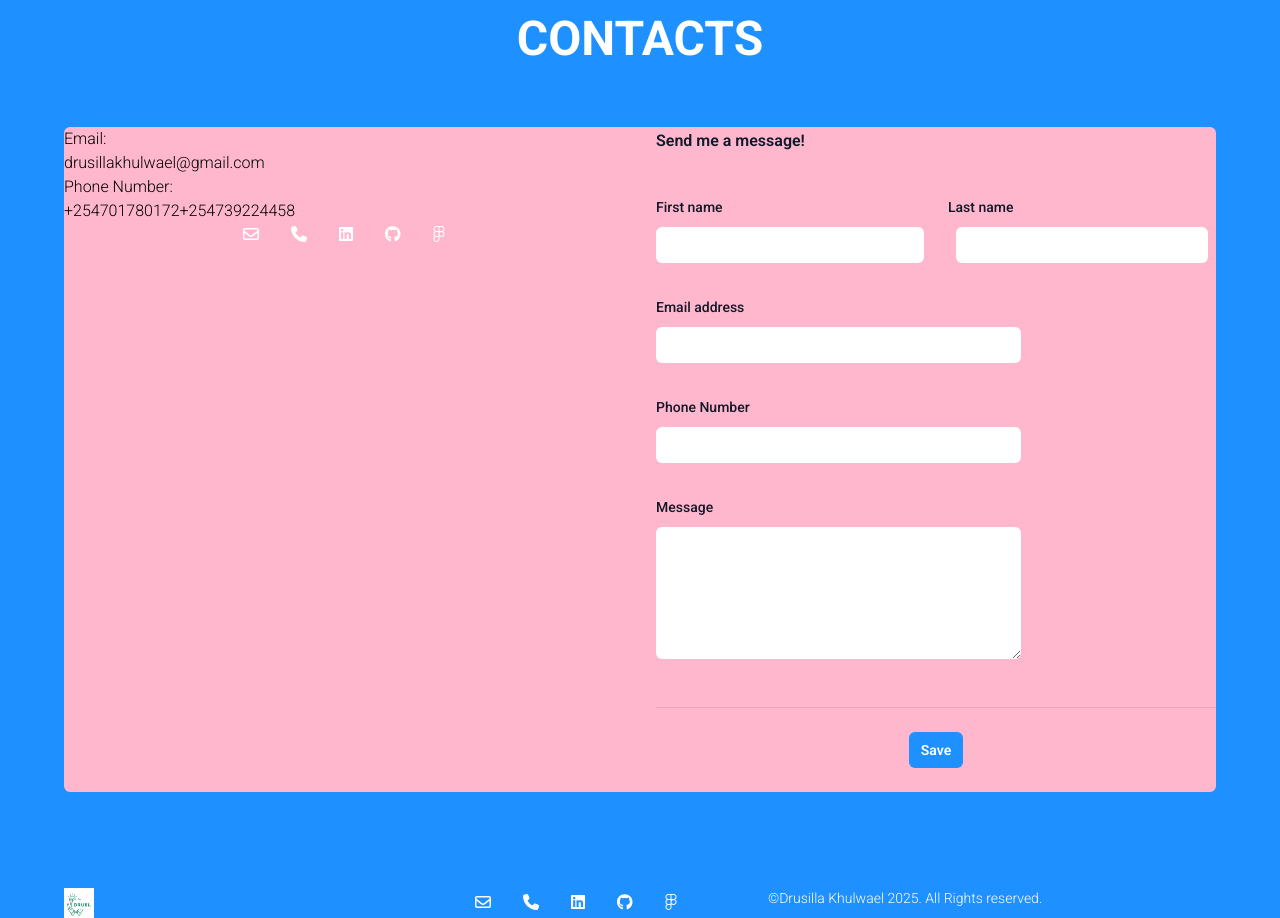
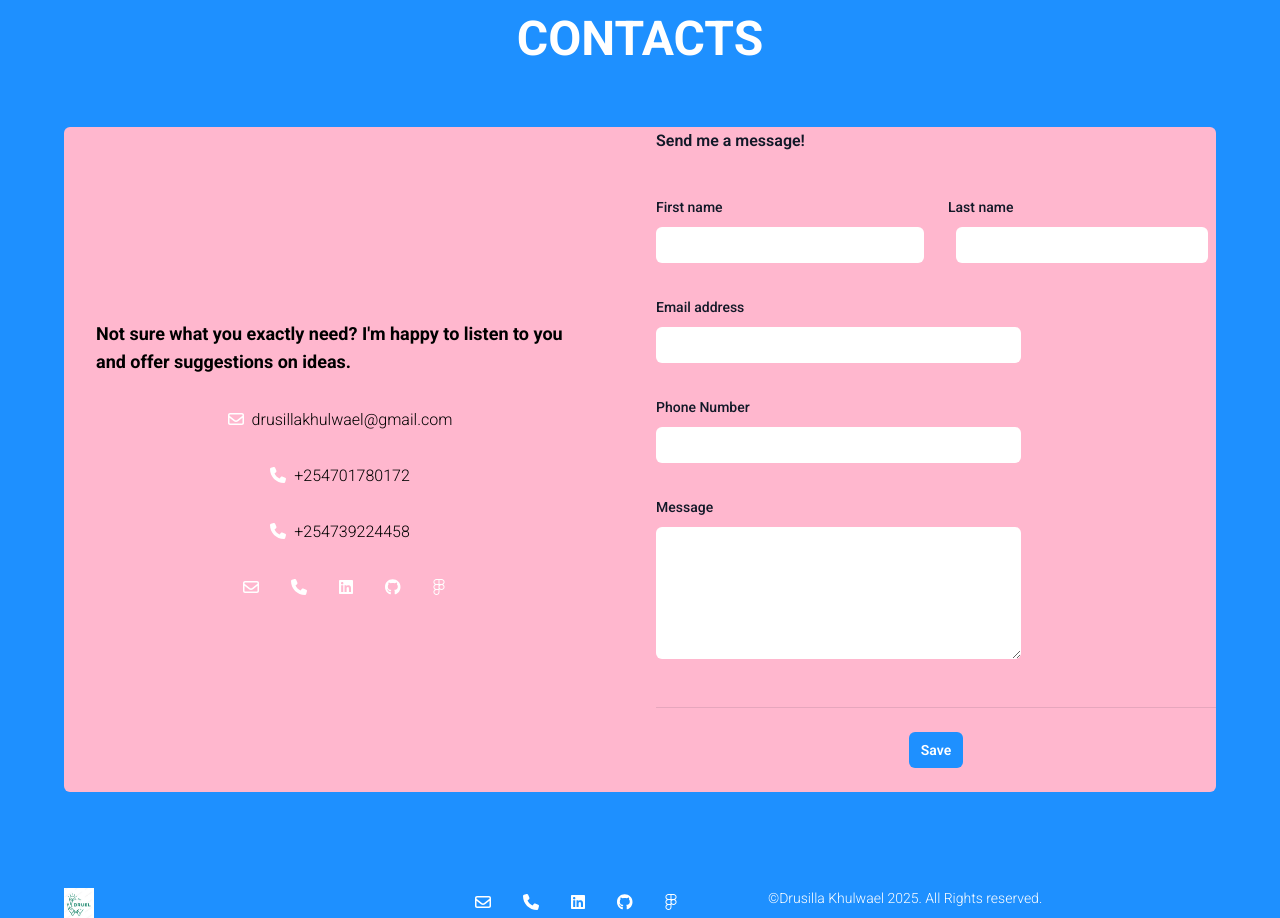
Before and after one commit to drusykhulwi/portfolio, a React (Create React App) app in the folder frontend/: page / in a window 1280 px wide. Shown: the part 3260-4178 px from the top of the page. Built offline with nearby package versions, Linux system fonts and the light colour scheme.

Commit message:
Contact Page update

```diff
--- a/frontend/src/components/Contacts.js
+++ b/frontend/src/components/Contacts.js
@@ -1,6 +1,9 @@
 import React from 'react'
 import ContactForm from './ContactForm'
+import { FontAwesomeIcon } from "@fortawesome/react-fontawesome";
 import Socials from './Socials'
+import { faEnvelope } from "@fortawesome/free-regular-svg-icons";
+import { faPhone } from "@fortawesome/free-solid-svg-icons";
 
 function Contacts() {
   return (
@@ -9,15 +12,21 @@ function Contacts() {
          CONTACTS
       </h2>
       <div className='bg-secondary rounded-md grid grid-cols-1 sm:grid-cols-1 lg:grid-cols-2 gap-6 lg:gap-8 w-full max-w-6xl'>
-        <div className=''>
-          <p>
-            Email: <br/>
-            <a href='mailto:drusillakhulwael@gmail.com' className='hover:text-primary'>drusillakhulwael@gmail.com</a>
+        <div className='flex flex-col items-center justify-center gap-2 sm:gap-4 lg:gap-8 px-4 sm:px-6 lg:px-8'>
+          <p className='font-bold text-lg'>
+            Not sure what you exactly need? I'm happy to listen to you and offer suggestions on ideas.
           </p>
-          <p>
-            Phone Number: <br/>
-            <a href='tel:+254701780172'>+254701780172</a>
-            <a href='tel:+254739224458'>+254739224458</a>
+          <p className=''>
+            <FontAwesomeIcon className='text-white' icon= {faEnvelope}/>
+            <a href='mailto:drusillakhulwael@gmail.com' className='px-2 hover:text-primary'>drusillakhulwael@gmail.com</a>
+          </p>
+          <p  className='px-0'>
+            <FontAwesomeIcon className='text-white' icon= {faPhone}/>
+            <a href='tel:+254701780172' className='px-2 hover:text-primary'>+254701780172</a>
+          </p>
+          <p  className=''>
+            <FontAwesomeIcon className='text-white' icon= {faPhone}/>
+            <a href='tel:+254739224458' className='px-2 hover:text-primary'>+254739224458</a>
           </p>
           <Socials/>
         </div>
--- a/frontend/src/components/Socials.js
+++ b/frontend/src/components/Socials.js
@@ -2,7 +2,7 @@ import React, { useState, useEffect } from 'react'
 import { FontAwesomeIcon } from "@fortawesome/react-fontawesome";
 import { faEnvelope } from "@fortawesome/free-regular-svg-icons";
 import { faPhone } from "@fortawesome/free-solid-svg-icons";
-import { faWhatsapp, faLinkedin, faGithub, faFigma } from "@fortawesome/free-brands-svg-icons";
+import { faLinkedin, faGithub, faFigma } from "@fortawesome/free-brands-svg-icons";
 
 
 const socials = [
```
